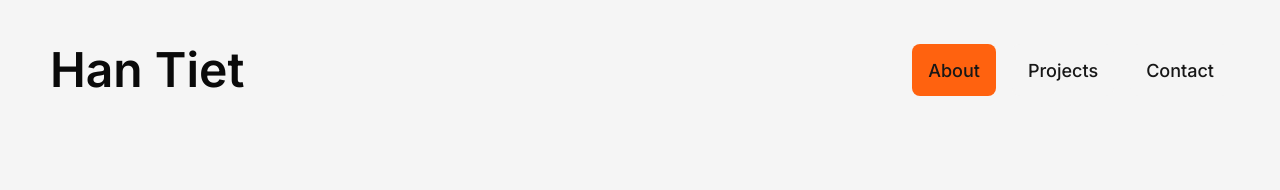
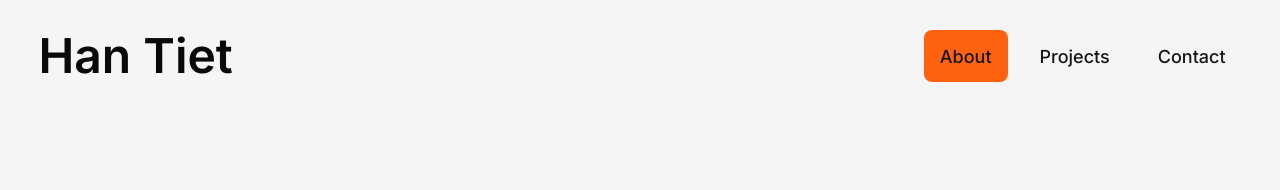
Before and after one commit to han-tiet/han-tiet.com, a Next.js app: page /about in a window 1280 px wide. Shown: the top 190 px of the page. Built offline with nearby package versions, Linux system fonts and the light colour scheme.

Commit message:
feat: changed absolute sizes to relative ones

```diff
--- a/src/components/NavigationBar.tsx
+++ b/src/components/NavigationBar.tsx
@@ -10,7 +10,7 @@ import Link from "next/link";
 
 export default function NavigationBar() {
   return (
-    <div className="col-span-full grid grid-cols-2 items-center h-[140px] px-[50px]">
+    <div className="col-span-full grid grid-cols-2 items-center h-[14vh] px-[3vw]">
       <NavigationMenu>
         <NavigationMenuList>
           <NavigationMenuItem>
```
